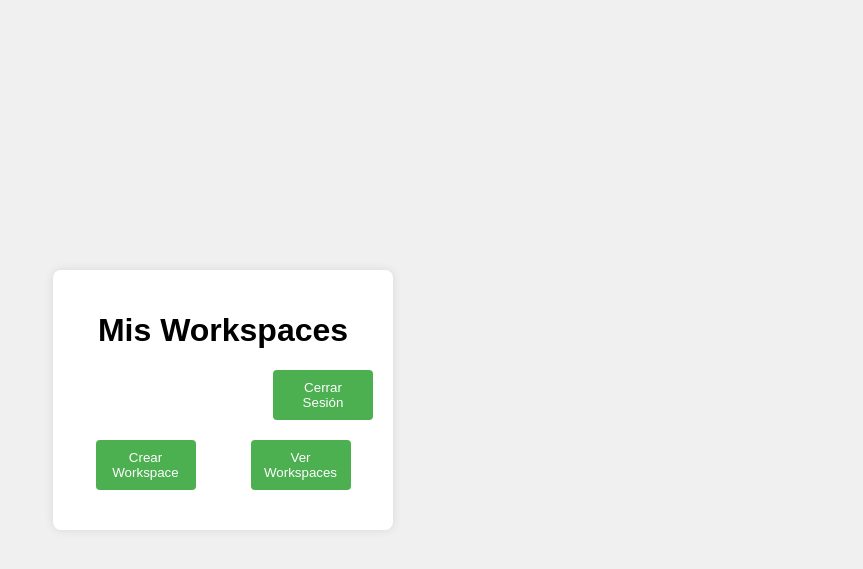
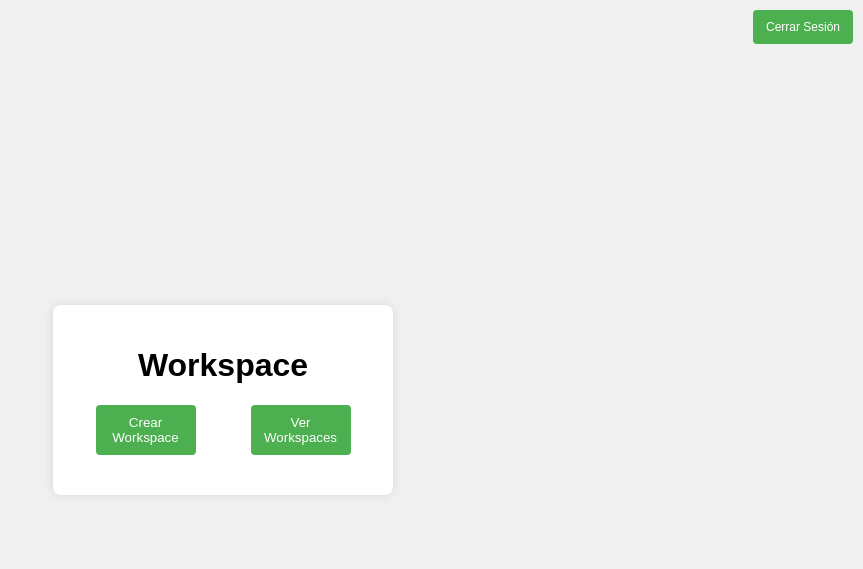
Before and after one commit to Juanndz/Advance_Programming, a Django app: page /workspaces/ in a window 1280 px wide. Shown: the top 569 px of the page, without its empty margins (417-1280 px from the left). Run offline with Django 5.2, Linux system fonts and the light colour scheme.

Commit message:
minor UI changes

```diff
--- a/project/frontend/noteapp/main/static/functions.js
+++ b/project/frontend/noteapp/main/static/functions.js
@@ -6,10 +6,10 @@ let URL_BASE = "http://localhost:8080";
 
 // Create a new workspace and at the time add a user to it and add a note
 async function createWorkspaceForm(){
-    let crateworkspaceform = "<div class='option1'>";
-    crateworkspaceform += "<label for='workspaceName'>Nombre del Workspace:</label>";
-    crateworkspaceform += "<input type='text' id='workspaceName' placeholder='Nombre del workspace'>";
-    crateworkspaceform += "<button id='createWorkspaceBtn' onclick='createWorkspace()'>Crear Workspace</button></div>";
+
+    let crateworkspaceform = "<label for='workspaceName'>Nombre del Workspace:</label>";
+    crateworkspaceform += "<input type='text' id='workspaceName' placeholder='Nombre del workspace'><br>";
+    crateworkspaceform += "<button id='createWorkspaceBtn' onclick='createWorkspace()'>Crear Workspace</button>";
 
     document.getElementById('workspace-content').innerHTML = crateworkspaceform;
 
@@ -71,15 +71,12 @@ async function createWorkspace() {
     }
 
     async function addnote() {
-        let userOptions = "<div class='option1'>";
-                /*userOptions += "<label for='userEmail'>Agregar Usuario (Correo):</label>";
-                userOptions += "<input type='email' id='userEmail' placeholder='Correo del usuario'>";
-                userOptions += "<button id='addUserBtn' onclick='addUserToWorkspace()'>Agregar Usuario</button> </div>";
-                userOptions += "<div class='option2'>";*/
-                userOptions += "<label for='noteText'>Agregar Nota:</label>";
-                userOptions += "<textarea id='titleNote' placeholder='Escribe el título de tu nota'></textarea>";
-                userOptions += "<textarea id='noteText' placeholder='Escribe tu nota aquí'></textarea>";
-                userOptions += "<button id='addNoteBtn' onclick='addNoteToWorkspace()'>Agregar Nota</button></div>";
+                let userOptions = "<label for='noteText'>Agregar Nota:</label><br><br>";
+                userOptions += "<label for='noteText'>Titulo:</label><br>"
+                userOptions += "<textarea id='titleNote' placeholder='Escribe el título de tu nota'></textarea><br>";
+                userOptions += "<label for='noteText'>Contenido:</label><br>"
+                userOptions += "<textarea id='noteText' placeholder='Escribe tu nota aquí'></textarea><br>";
+                userOptions += "<button id='addNoteBtn' onclick='addNoteToWorkspace()'>Agregar Nota</button>";
 
                 document.getElementById('notes-content').innerHTML = userOptions;
     }
@@ -303,9 +300,11 @@ async function editNoteForm(noteId, noteTitle){
     let note = await request.json();
 
     let userOptions = "<label for='noteText'>Editar Nota:</label><br>";
+    userOptions += "<label for='noteText'>Titulo:</label><br>"
     userOptions += "<textarea id='titleNote' ></textarea><br>";
-    userOptions += "<textarea id='noteText' ></textarea><br>";
-    userOptions += "<button id='addNoteBtn' onclick='editNote("+ note.id + ", `" + note.title + "` )'>Agregar Nota</button></div>";
+    userOptions += "<label for='noteText'>Contenido:</label><br>"
+    userOptions += "<textarea id='noteText' style='width: 250px; height: 300px'></textarea><br>";
+    userOptions += "<button id='addNoteBtn' onclick='editNote("+ note.id + ", `" + note.title + "` )'>Editar Nota</button></div>";
 
     document.getElementById('notes-content').innerHTML = userOptions;
     document.getElementById('titleNote').value = noteTitle;
@@ -373,8 +372,6 @@ async function editNote(noteId, noteTitle) {
     });
     data = await response.json();
 
-    console.log(data);
-
     if(data != {}){
     let table = "<table>";
     table += "<tr><th>Workspace</th><th>acceder</th><th>eliminar</th></tr>";
@@ -402,19 +399,18 @@ async function editNote(noteId, noteTitle) {
 
   async function manageUsers(){ // TODO : implement this function
     let userOptions = "<div class='option1'>";
-    userOptions += "<button id='addUserBtn' onclick='addUserform()'>Agregar Usuario</button><br>";
+    userOptions += "<button id='addUserBtn' onclick='addUserform()'>Agregar Usuario</button>";
     userOptions += "<button id='viewUsersBtn' onclick='viewUsers()'>Ver Usuarios</button></div>";
 
     document.getElementById('workspace-content').innerHTML = userOptions;
 }
 
 async function addUserform(){
-    let userOptions = "<div class='option1'>";
-    userOptions += "<label for='userl'>Id Usuario:</label><br>";
+    let userOptions = "<label for='userl'>Id Usuario:</label><br>";
     userOptions += "<input type='number' id='userid' placeholder='id del usuario'><br><br>";
     userOptions += "<label for='username'>Nombre del Usuario:</label><br>";
     userOptions += "<input type='text' id='username' placeholder='Nombre del usuario'><br><br>";
-    userOptions += "<button id='addUserBtn' onclick='addUserToWorkspace()'>Agregar Usuario</button></div>";
+    userOptions += "<button id='addUserBtn' onclick='addUserToWorkspace()'>Agregar Usuario</button>";
     document.getElementById('workspace-content').innerHTML = userOptions;
 
 
@@ -458,7 +454,7 @@ async function viewUsers(){
 
 async function manageNotes(){
     let noteOptions = "<div id ='notes-content'>";
-    noteOptions += "<button id='addNoteBtn' onclick='addnote()'>Agregar Nota</button><br>";
+    noteOptions += "<button id='addNoteBtn' onclick='addnote()'>Agregar Nota</button>";
     noteOptions += "<button id='viewNotesBtn' onclick='viewNotes()'>Ver Notas</button></div>";
     noteOptions += "</div>";
 
--- a/project/frontend/noteapp/main/templates/workspaces.html
+++ b/project/frontend/noteapp/main/templates/workspaces.html
@@ -12,9 +12,9 @@
 <body>
     <div class="container">
         <div class="workspaces-container">
-            <h1>Mis Workspaces</h1>
+            <h1>Workspace</h1>
             <div class="logout">
-                <button id="logout-link" onclick="logout()">Cerrar Sesión</button>
+                <button id="logout-link" onclick="logout()" style="position: absolute; top: 10px; right: 10px; font-size: 12px;">Cerrar Sesión</button>
             </div>
             <div class="actions">
                 <button id="create-workspace" onclick="createWorkspaceForm()">Crear Workspace</button>
```
